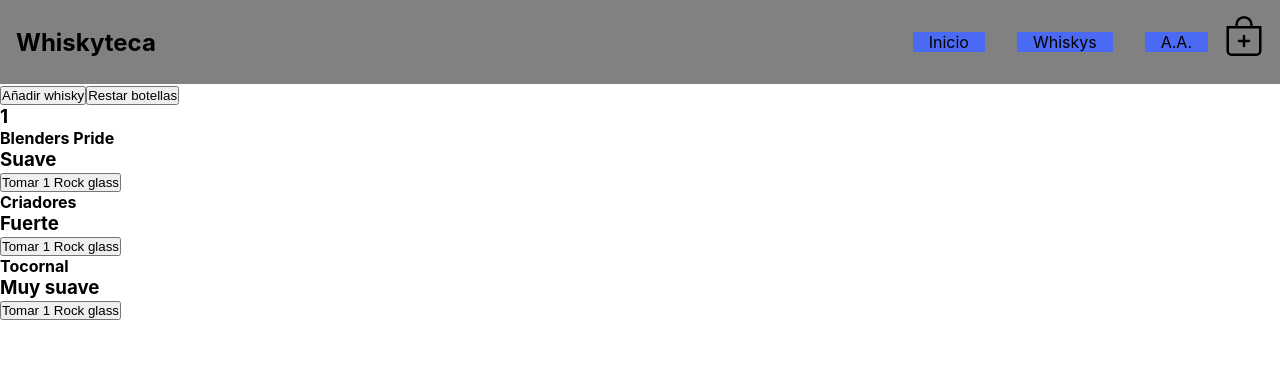
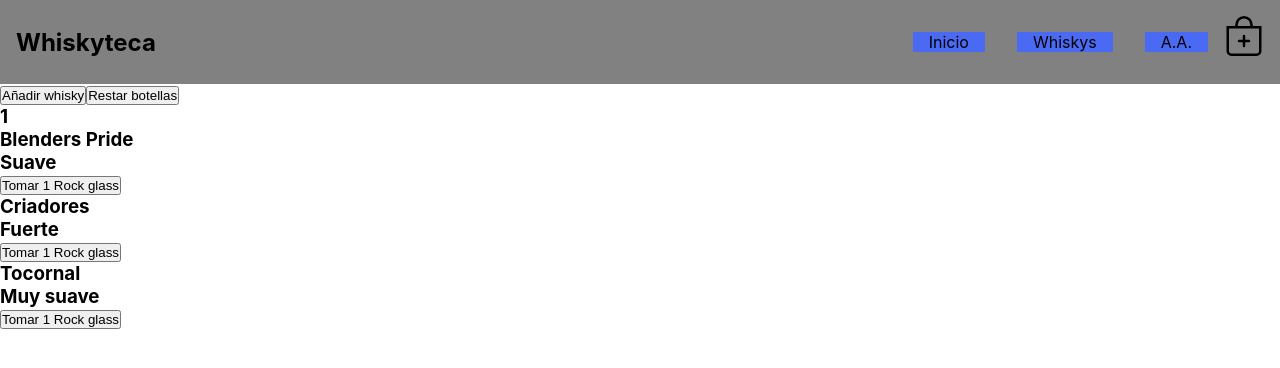
Before and after one commit to CesarTG/Whiskyteca, a React (Create React App) app: page / in a window 1280 px wide. Shown: the top 368 px of the page. Built offline with nearby package versions, Linux system fonts and the light colour scheme.

Commit message:
etiquetas semanticas

```diff
--- a/src/components/Item/Item.js
+++ b/src/components/Item/Item.js
@@ -3,7 +3,7 @@
 function Item ({id, nombre ,role }) {
     return <div>
         <h4>{id}</h4>
-        <h4>{nombre}</h4>
+        <h3>{nombre}</h3>
         <h3>{role}</h3>
         <button>Tomar 1 Rock glass</button>
     </div>;
```
